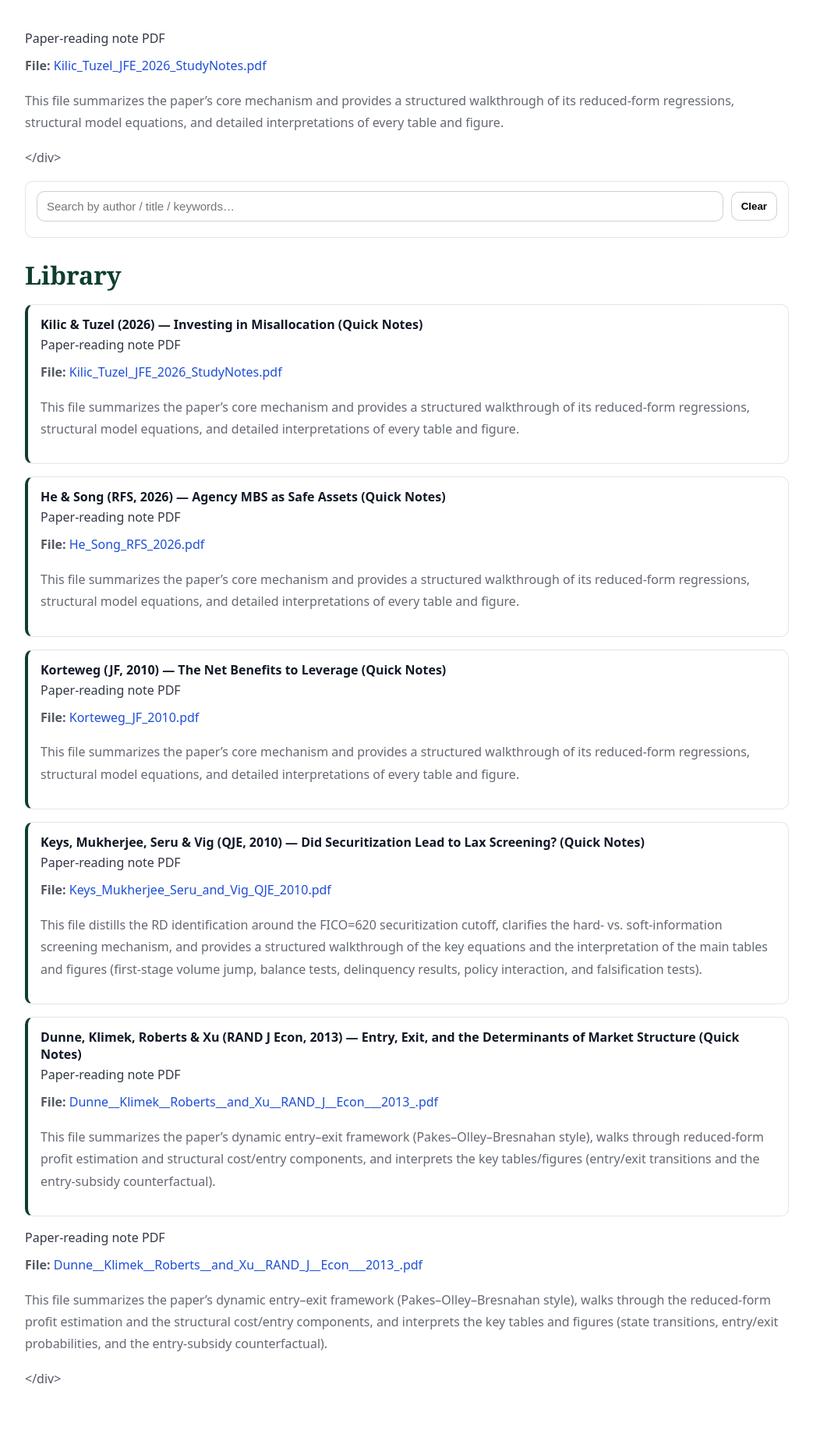
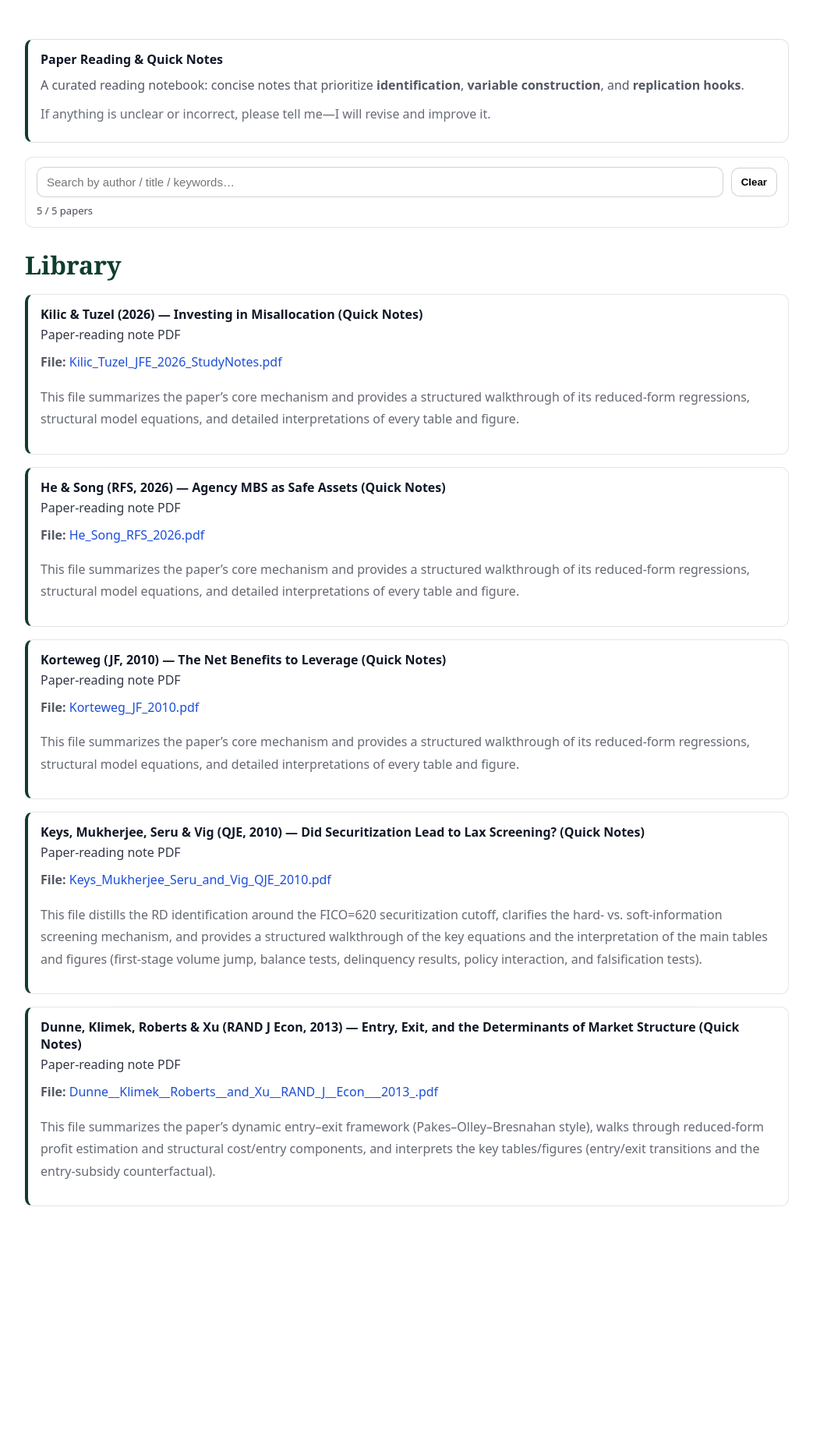
Before and after one commit to yaxinzn/study-archive, a Jekyll site: the page built from reading/index.md, in a window 1280 px wide. Shown: the part 497-2363 px from the top of the page at 78% size, without its empty margins (118-1161 px from the left). Built offline with Jekyll 4.4.1, drawn with Linux system fonts in a browser that asks for light colours; after the commit the page ends 2128 px from its top, so only the background shows below that.

Commit message:
Reading: clean layout, restore all cards, keep search

```diff
--- a/reading/index.md
+++ b/reading/index.md
@@ -9,50 +9,33 @@ hero_desc: Short, structured notes that prioritize identification logic, variabl
 
 <style>
 .reading-callout{
-  margin: 16px 0 22px 0;
+  margin: 16px 0 18px 0;
   padding: 14px 16px;
   border: 1px solid rgba(0,0,0,.12);
   border-left: 4px solid #0f3d2e;
   border-radius: 10px;
   background: #fff;
 }
-.reading-callout-title{
-  font-weight: 850;
-  margin-bottom: 6px;
-}
+.reading-callout-title{ font-weight: 850; margin-bottom: 6px; }
 .reading-callout p{ margin: 8px 0; }
 .reading-small{ opacity: .88; }
-.reading-card{
-  margin: 16px 0;
-  padding: 14px 16px;
-  border: 1px solid rgba(0,0,0,.10);
-  border-radius: 10px;
-  background: #fff;
-}
-.reading-card-title{
-  font-weight: 800;
-}
-.reading-meta{
-  opacity: .85;
-  margin-top: 4px;
-}
 
-/* --- Reading search --- */
+/* Search */
 .reading-search{
-  margin: 16px 0 22px 0;
+  margin: 10px 0 18px 0;
   padding: 12px 14px;
   border: 1px solid rgba(0,0,0,.10);
   border-radius: 10px;
   background: #fff;
 }
 .reading-search-row{
-  display: flex;
-  gap: 10px;
-  flex-wrap: wrap;
-  align-items: center;
+  display:flex;
+  gap:10px;
+  flex-wrap:wrap;
+  align-items:center;
 }
 #readingQuery{
-  flex: 1 1 360px;
+  flex: 1 1 420px;
   padding: 10px 12px;
   border: 1px solid rgba(0,0,0,.18);
   border-radius: 10px;
@@ -62,18 +45,14 @@ hero_desc: Short, structured notes that prioritize identification logic, variabl
   padding: 10px 12px;
   border: 1px solid rgba(0,0,0,.18);
   border-radius: 10px;
-  background: #fff;
+  background:#fff;
   font-weight: 650;
-  cursor: pointer;
+  cursor:pointer;
 }
 #readingClear:hover{ transform: translateY(-1px); }
-.reading-count{
-  margin-top: 8px;
-  opacity: .78;
-  font-size: 13px;
-}
+.reading-count{ margin-top: 8px; opacity: .78; font-size: 13px; }
 .reading-empty{
-  display: none;
+  display:none;
   margin-top: 8px;
   padding: 10px 12px;
   border: 1px dashed rgba(0,0,0,.18);
@@ -82,20 +61,102 @@ hero_desc: Short, structured notes that prioritize identification logic, variabl
   opacity: .85;
 }
 
+/* Cards */
+.reading-entry{
+  margin: 16px 0;
+  padding: 14px 16px;
+  border: 1px solid rgba(0,0,0,.10);
+  border-left: 4px solid #0f3d2e;
+  border-radius: 10px;
+  background: #fff;
+}
+.reading-title{ font-weight: 800; }
+.reading-meta{ opacity: .86; margin-top: 4px; }
+.reading-file{ margin-top: 10px; }
+.reading-desc{ margin-top: 8px; opacity: .90; }
 </style>
 
-<div style="opacity:.86; margin-top:4px;">Paper-reading note PDF</div>
+<div class="reading-callout">
+  <div class="reading-callout-title">Paper Reading &amp; Quick Notes</div>
+  <p>
+    A curated reading notebook: concise notes that prioritize <strong>identification</strong>, <strong>variable construction</strong>,
+    and <strong>replication hooks</strong>.
+  </p>
+  <p class="reading-small">
+    If anything is unclear or incorrect, please tell me—I will revise and improve it.
+  </p>
+</div>
 
-  <p style="margin-top:10px;">
-    <strong>File:</strong>
+<div class="reading-search">
+  <div class="reading-search-row">
+    <input id="readingQuery" type="search" placeholder="Search by author / title / keywords…" autocomplete="off">
+    <button id="readingClear" type="button">Clear</button>
+  </div>
+  <div class="reading-count" id="readingCount"></div>
+  <div class="reading-empty" id="readingEmpty">No matching papers. Try a different keyword (e.g., author surname).</div>
+</div>
+
+## Library
+
+
+<div class="reading-entry">
+  <div class="reading-title">Kilic & Tuzel (2026) — Investing in Misallocation (Quick Notes)</div>
+  <div class="reading-meta">Paper-reading note PDF</div>
+
+  <p class="reading-file"><strong>File:</strong>
     <a href="{{ site.baseurl }}/reading/library/Kilic_Tuzel_JFE_2026_StudyNotes.pdf">Kilic_Tuzel_JFE_2026_StudyNotes.pdf</a>
   </p>
 
-  <p style="opacity:.90; margin-top:6px;">
-    This file summarizes the paper’s core mechanism and provides a structured walkthrough of its reduced-form regressions, structural model equations, and detailed interpretations of every table and figure.
-  </p>
+  <p class="reading-desc">This file summarizes the paper’s core mechanism and provides a structured walkthrough of its reduced-form regressions, structural model equations, and detailed interpretations of every table and figure.</p>
 </div>
 
+
+<div class="reading-entry">
+  <div class="reading-title">He & Song (RFS, 2026) — Agency MBS as Safe Assets (Quick Notes)</div>
+  <div class="reading-meta">Paper-reading note PDF</div>
+
+  <p class="reading-file"><strong>File:</strong>
+    <a href="{{ site.baseurl }}/reading/library/He_Song_RFS_2026.pdf">He_Song_RFS_2026.pdf</a>
+  </p>
+
+  <p class="reading-desc">This file summarizes the paper’s core mechanism and provides a structured walkthrough of its reduced-form regressions, structural model equations, and detailed interpretations of every table and figure.</p>
+</div>
+
+
+<div class="reading-entry">
+  <div class="reading-title">Korteweg (JF, 2010) — The Net Benefits to Leverage (Quick Notes)</div>
+  <div class="reading-meta">Paper-reading note PDF</div>
+
+  <p class="reading-file"><strong>File:</strong>
+    <a href="{{ site.baseurl }}/reading/library/Korteweg_JF_2010.pdf">Korteweg_JF_2010.pdf</a>
+  </p>
+
+  <p class="reading-desc">This file summarizes the paper’s core mechanism and provides a structured walkthrough of its reduced-form regressions, structural model equations, and detailed interpretations of every table and figure.</p>
+</div>
+
+
+<div class="reading-entry">
+  <div class="reading-title">Keys, Mukherjee, Seru & Vig (QJE, 2010) — Did Securitization Lead to Lax Screening? (Quick Notes)</div>
+  <div class="reading-meta">Paper-reading note PDF</div>
+
+  <p class="reading-file"><strong>File:</strong>
+    <a href="{{ site.baseurl }}/reading/library/Keys_Mukherjee_Seru_and_Vig_QJE_2010.pdf">Keys_Mukherjee_Seru_and_Vig_QJE_2010.pdf</a>
+  </p>
+
+  <p class="reading-desc">This file distills the RD identification around the FICO=620 securitization cutoff, clarifies the hard- vs. soft-information screening mechanism, and provides a structured walkthrough of the key equations and the interpretation of the main tables and figures (first-stage volume jump, balance tests, delinquency results, policy interaction, and falsification tests).</p>
+</div>
+
+
+<div class="reading-entry">
+  <div class="reading-title">Dunne, Klimek, Roberts & Xu (RAND J Econ, 2013) — Entry, Exit, and the Determinants of Market Structure (Quick Notes)</div>
+  <div class="reading-meta">Paper-reading note PDF</div>
+
+  <p class="reading-file"><strong>File:</strong>
+    <a href="{{ site.baseurl }}/reading/library/Dunne__Klimek__Roberts__and_Xu__RAND_J__Econ___2013_.pdf">Dunne__Klimek__Roberts__and_Xu__RAND_J__Econ___2013_.pdf</a>
+  </p>
+
+  <p class="reading-desc">This file summarizes the paper’s dynamic entry–exit framework (Pakes–Olley–Bresnahan style), walks through reduced-form profit estimation and structural cost/entry components, and interprets the key tables/figures (entry/exit transitions and the entry-subsidy counterfactual).</p>
+</div>
 
 <script>
 (function(){
@@ -104,138 +165,30 @@ hero_desc: Short, structured notes that prioritize identification logic, variabl
   const entries = Array.from(document.querySelectorAll('.reading-entry'));
   const count = document.getElementById('readingCount');
   const empty = document.getElementById('readingEmpty');
-
-  if (!input || entries.length === 0) {
-    if (count) count.textContent = '';
-    return;
-  }
+  if (!input) return;
 
   function norm(x){ return (x || '').toLowerCase().replace(/\s+/g,' ').trim(); }
 
-  function updateReadingFilter(){
+  function update(){
     const q = norm(input.value);
     let shown = 0;
-
     for (const el of entries) {
       const hay = norm(el.getAttribute('data-search')) || norm(el.textContent);
       const ok = !q || hay.includes(q);
       el.style.display = ok ? '' : 'none';
       if (ok) shown += 1;
     }
-
     if (count) count.textContent = `${shown} / ${entries.length} papers`;
     if (empty) empty.style.display = (shown === 0) ? 'block' : 'none';
   }
 
-  // Precompute searchable text once
   for (const el of entries) {
-    if (!el.getAttribute('data-search')) {
-      el.setAttribute('data-search', el.textContent);
-    }
+    if (!el.getAttribute('data-search')) el.setAttribute('data-search', el.textContent);
   }
 
-  input.addEventListener('input', updateReadingFilter);
-  clearBtn && clearBtn.addEventListener('click', () => { input.value=''; updateReadingFilter(); input.focus(); });
-
-  // ESC clears
-  input.addEventListener('keydown', (e) => {
-    if (e.key === 'Escape') { input.value=''; updateReadingFilter(); }
-  });
-
-  updateReadingFilter();
-  window.updateReadingFilter = updateReadingFilter;
+  input.addEventListener('input', update);
+  clearBtn && clearBtn.addEventListener('click', () => { input.value=''; update(); input.focus(); });
+  input.addEventListener('keydown', (e) => { if (e.key === 'Escape') { input.value=''; update(); } });
+  update();
 })();
 </script>
-
-
-<div class="reading-search" style="margin:16px 0 22px 0; padding:12px 14px; border:1px solid rgba(0,0,0,.10); border-radius:10px; background:#fff;">
-  <div style="display:flex; gap:10px; flex-wrap:wrap; align-items:center;">
-    <input id="readingQuery" type="search" placeholder="Search by author / title / keywords…" autocomplete="off"
-           style="flex:1 1 360px; padding:10px 12px; border:1px solid rgba(0,0,0,.18); border-radius:10px; font-size:15px;">
-    <button id="readingClear" type="button"
-            style="padding:10px 12px; border:1px solid rgba(0,0,0,.18); border-radius:10px; background:#fff; font-weight:650; cursor:pointer;">
-      Clear
-    </button>
-  </div>
-  <div id="readingCount" style="margin-top:8px; opacity:.78; font-size:13px;"></div>
-  <div id="readingEmpty" style="display:none; margin-top:8px; padding:10px 12px; border:1px dashed rgba(0,0,0,.18); border-radius:10px; background:rgba(0,0,0,.02); opacity:.85;">
-    No matching papers.
-  </div>
-</div>
-
-
-## Library
-
-
-
-
-<div class="reading-entry" style="margin:16px 0; padding:14px 16px; border:1px solid rgba(0,0,0,.10); border-left:4px solid #0f3d2e; border-radius:10px; background:#fff;">
-  <div style="font-weight:800;">Kilic &amp; Tuzel (2026) — Investing in Misallocation (Quick Notes)</div>
-  <div style="opacity:.86; margin-top:4px;">Paper-reading note PDF</div>
-
-  <p style="margin-top:10px;">
-    <strong>File:</strong>
-    <a href="{{ site.baseurl }}/reading/library/Kilic_Tuzel_JFE_2026_StudyNotes.pdf">Kilic_Tuzel_JFE_2026_StudyNotes.pdf</a>
-  </p>
-
-  <p style="opacity:.90; margin-top:6px;">This file summarizes the paper’s core mechanism and provides a structured walkthrough of its reduced-form regressions, structural model equations, and detailed interpretations of every table and figure.</p>
-</div>
-
-<div class="reading-entry" style="margin:16px 0; padding:14px 16px; border:1px solid rgba(0,0,0,.10); border-left:4px solid #0f3d2e; border-radius:10px; background:#fff;">
-  <div style="font-weight:800;">He &amp; Song (RFS, 2026) — Agency MBS as Safe Assets (Quick Notes)</div>
-  <div style="opacity:.86; margin-top:4px;">Paper-reading note PDF</div>
-
-  <p style="margin-top:10px;">
-    <strong>File:</strong>
-    <a href="{{ site.baseurl }}/reading/library/He_Song_RFS_2026.pdf">He_Song_RFS_2026.pdf</a>
-  </p>
-
-  <p style="opacity:.90; margin-top:6px;">This file summarizes the paper’s core mechanism and provides a structured walkthrough of its reduced-form regressions, structural model equations, and detailed interpretations of every table and figure.</p>
-</div>
-
-<div class="reading-entry" style="margin:16px 0; padding:14px 16px; border:1px solid rgba(0,0,0,.10); border-left:4px solid #0f3d2e; border-radius:10px; background:#fff;">
-  <div style="font-weight:800;">Korteweg (JF, 2010) — The Net Benefits to Leverage (Quick Notes)</div>
-  <div style="opacity:.86; margin-top:4px;">Paper-reading note PDF</div>
-
-  <p style="margin-top:10px;">
-    <strong>File:</strong>
-    <a href="{{ site.baseurl }}/reading/library/Korteweg_JF_2010.pdf">Korteweg_JF_2010.pdf</a>
-  </p>
-
-  <p style="opacity:.90; margin-top:6px;">This file summarizes the paper’s core mechanism and provides a structured walkthrough of its reduced-form regressions, structural model equations, and detailed interpretations of every table and figure.</p>
-</div>
-
-<div class="reading-entry" style="margin:16px 0; padding:14px 16px; border:1px solid rgba(0,0,0,.10); border-left:4px solid #0f3d2e; border-radius:10px; background:#fff;">
-  <div style="font-weight:800;">Keys, Mukherjee, Seru &amp; Vig (QJE, 2010) — Did Securitization Lead to Lax Screening? (Quick Notes)</div>
-  <div style="opacity:.86; margin-top:4px;">Paper-reading note PDF</div>
-
-  <p style="margin-top:10px;">
-    <strong>File:</strong>
-    <a href="{{ site.baseurl }}/reading/library/Keys_Mukherjee_Seru_and_Vig_QJE_2010.pdf">Keys_Mukherjee_Seru_and_Vig_QJE_2010.pdf</a>
-  </p>
-
-  <p style="opacity:.90; margin-top:6px;">This file distills the RD identification around the FICO=620 securitization cutoff, clarifies the hard- vs. soft-information screening mechanism, and provides a structured walkthrough of the key equations and the interpretation of the main tables and figures (first-stage volume jump, balance tests, delinquency results, policy interaction, and falsification tests).</p>
-</div>
-
-<div class="reading-entry" style="margin:16px 0; padding:14px 16px; border:1px solid rgba(0,0,0,.10); border-left:4px solid #0f3d2e; border-radius:10px; background:#fff;">
-  <div style="font-weight:800;">Dunne, Klimek, Roberts &amp; Xu (RAND J Econ, 2013) — Entry, Exit, and the Determinants of Market Structure (Quick Notes)</div>
-  <div style="opacity:.86; margin-top:4px;">Paper-reading note PDF</div>
-
-  <p style="margin-top:10px;">
-    <strong>File:</strong>
-    <a href="{{ site.baseurl }}/reading/library/Dunne__Klimek__Roberts__and_Xu__RAND_J__Econ___2013_.pdf">Dunne__Klimek__Roberts__and_Xu__RAND_J__Econ___2013_.pdf</a>
-  </p>
-
-  <p style="opacity:.90; margin-top:6px;">This file summarizes the paper’s dynamic entry–exit framework (Pakes–Olley–Bresnahan style), walks through reduced-form profit estimation and structural cost/entry components, and interprets the key tables/figures (entry/exit transitions and the entry-subsidy counterfactual).</p>
-</div>
-<div style="opacity:.86; margin-top:4px;">Paper-reading note PDF</div>
-
-  <p style="margin-top:10px;">
-    <strong>File:</strong>
-    <a href="{{ site.baseurl }}/reading/library/Dunne__Klimek__Roberts__and_Xu__RAND_J__Econ___2013_.pdf">Dunne__Klimek__Roberts__and_Xu__RAND_J__Econ___2013_.pdf</a>
-  </p>
-
-  <p style="opacity:.90; margin-top:6px;">
-    This file summarizes the paper’s dynamic entry–exit framework (Pakes–Olley–Bresnahan style), walks through the reduced-form profit estimation and the structural cost/entry components, and interprets the key tables and figures (state transitions, entry/exit probabilities, and the entry-subsidy counterfactual).
-  </p>
-</div>
```
